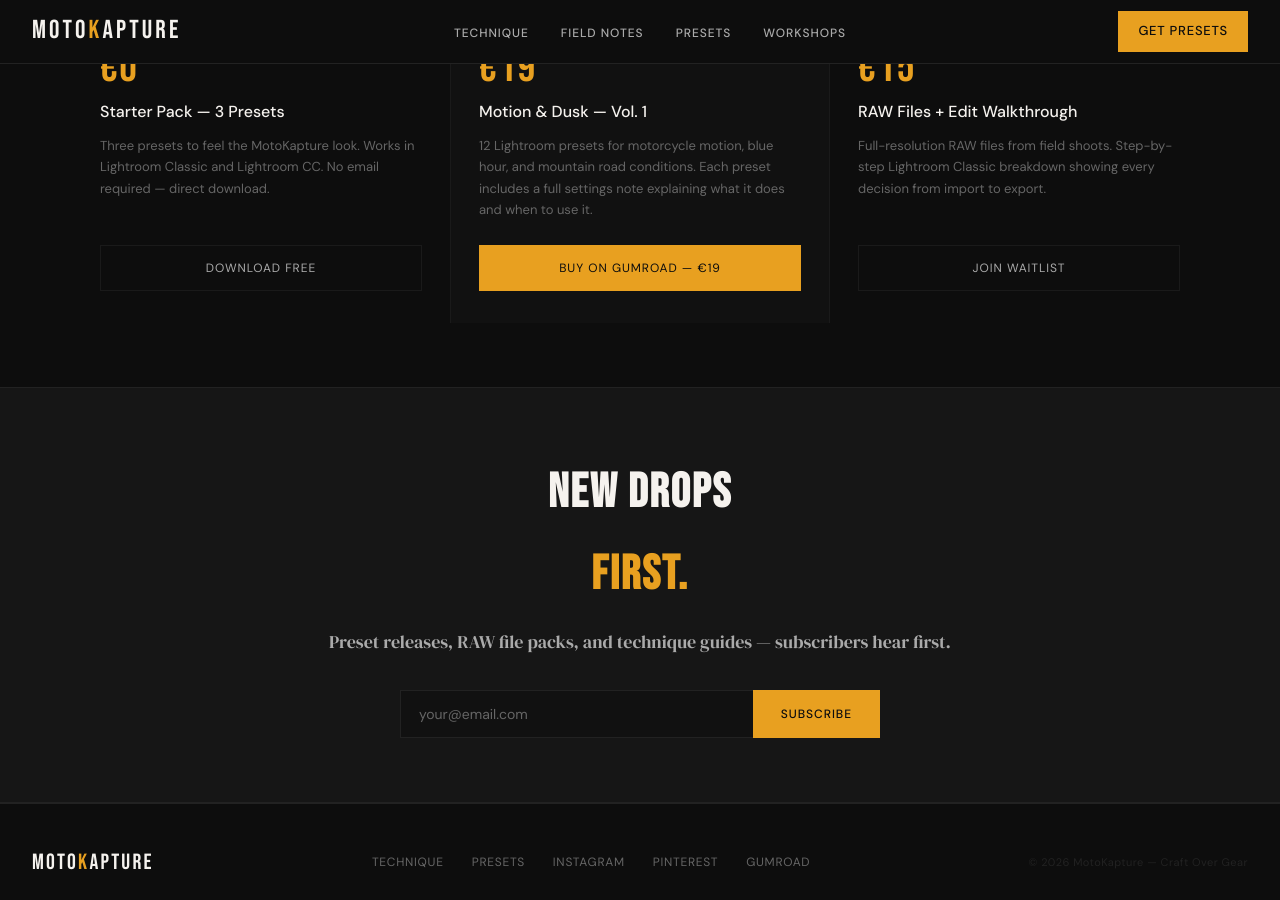
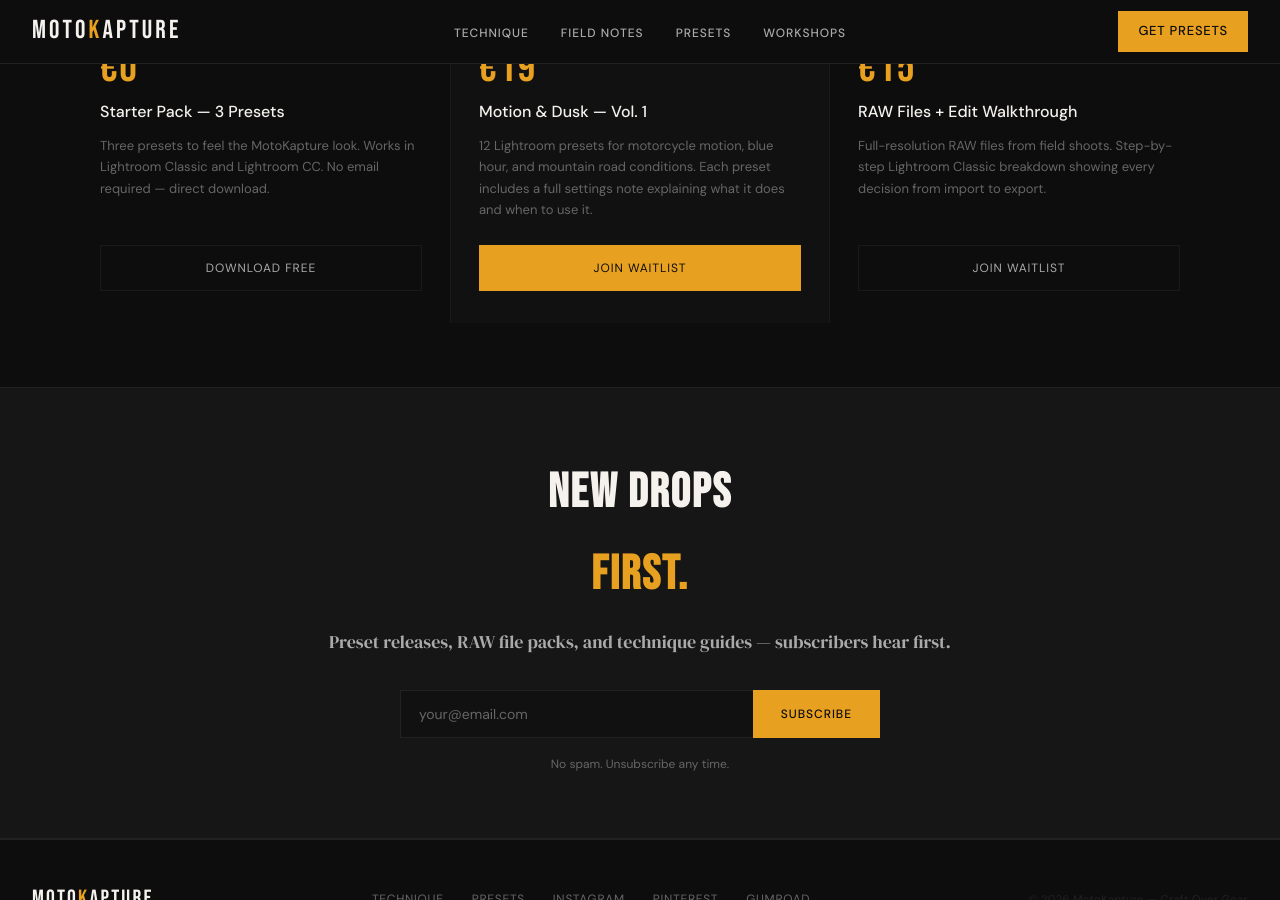
Before and after one commit to MotoKapture/MotoKapture, a Jekyll site: the page built from presets/index.html, in a window 1280 px wide and 900 px high, scrolled down 668 px. Built offline with Jekyll 4.4.1, drawn with Linux system fonts in a browser that asks for light colours.

Commit message:
Update index.html

```diff
--- a/presets/index.html
+++ b/presets/index.html
@@ -28,7 +28,7 @@ title: Presets
         <p class="product-card__price">€19</p>
         <h3 class="product-card__name">Motion &amp; Dusk — Vol. 1</h3>
         <p class="product-card__desc">12 Lightroom presets for motorcycle motion, blue hour, and mountain road conditions. Each preset includes a full settings note explaining what it does and when to use it.</p>
-        <a href="https://gumroad.com/motokapture" target="_blank" rel="noopener" class="product-card__btn">Buy on Gumroad — €19</a>
+        <a href="#newsletter" class="product-card__btn">Join Waitlist</a>
       </div>
 
       <div class="product-card">
@@ -47,9 +47,10 @@ title: Presets
   <div class="container">
     <h2 class="newsletter__title">NEW DROPS<br><span>FIRST.</span></h2>
     <p class="newsletter__sub">Preset releases, RAW file packs, and technique guides — subscribers hear first.</p>
-    <form class="newsletter__form" action="https://motokapture.us7.list-manage.com/subscribe/post?u=cedffbea77b206fe6039f7e1a&amp;id=02ab525199&amp;f_id=009de6e4f0" method="POST" target="_blank">
+    <form class="newsletter__form" action="https://motokapture.us7.list-manage.com/subscribe/post?u=cedffbea77b206fe6039f7e1a&id=02ab525199&f_id=009de6e4f0" method="POST" target="_blank">
       <input type="email" name="EMAIL" placeholder="your@email.com" class="newsletter__input" required>
       <button type="submit" class="newsletter__submit">Subscribe</button>
     </form>
+    <p style="font-size:12px;color:var(--white-dim);margin-top:16px;">No spam. Unsubscribe any time.</p>
   </div>
 </section>
```
